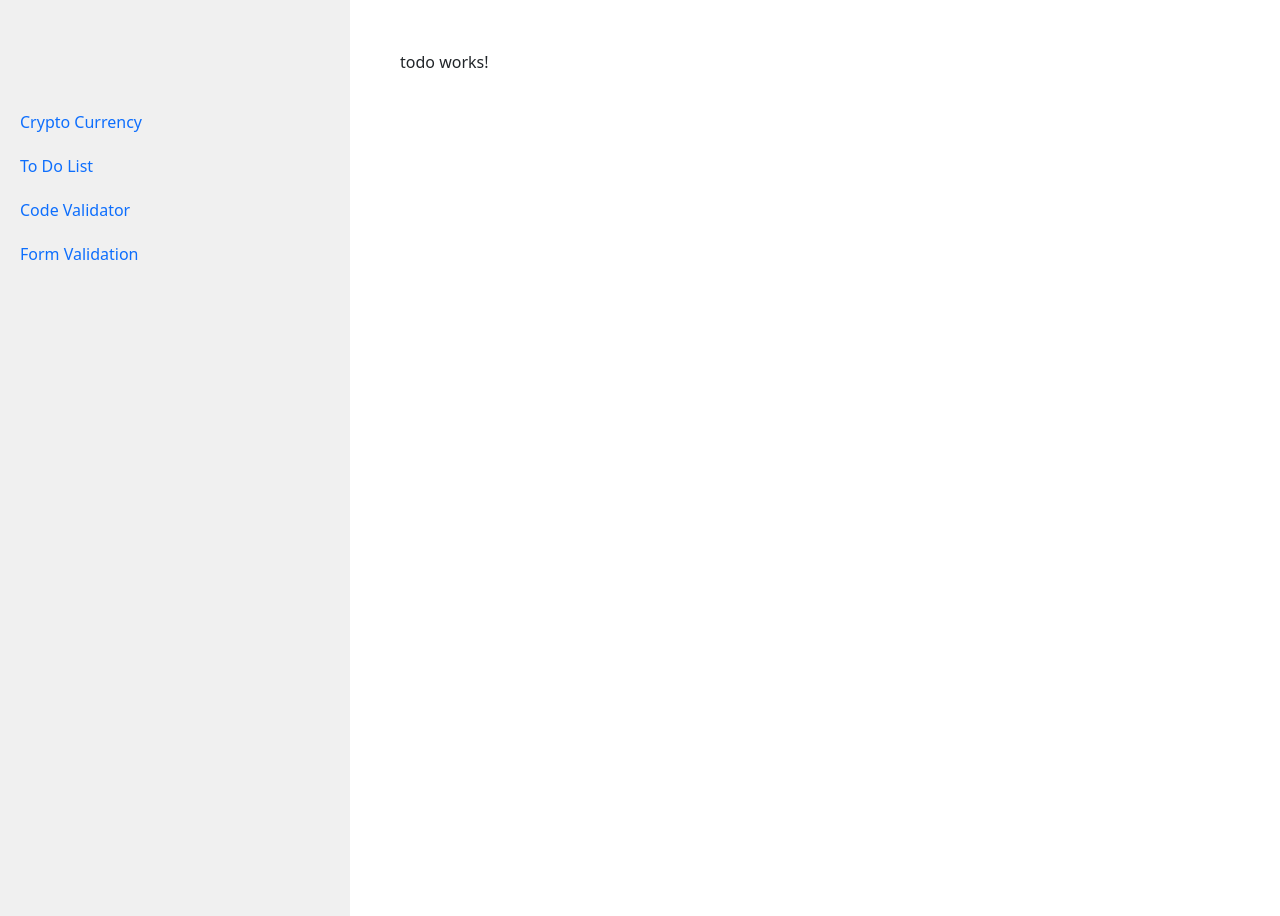
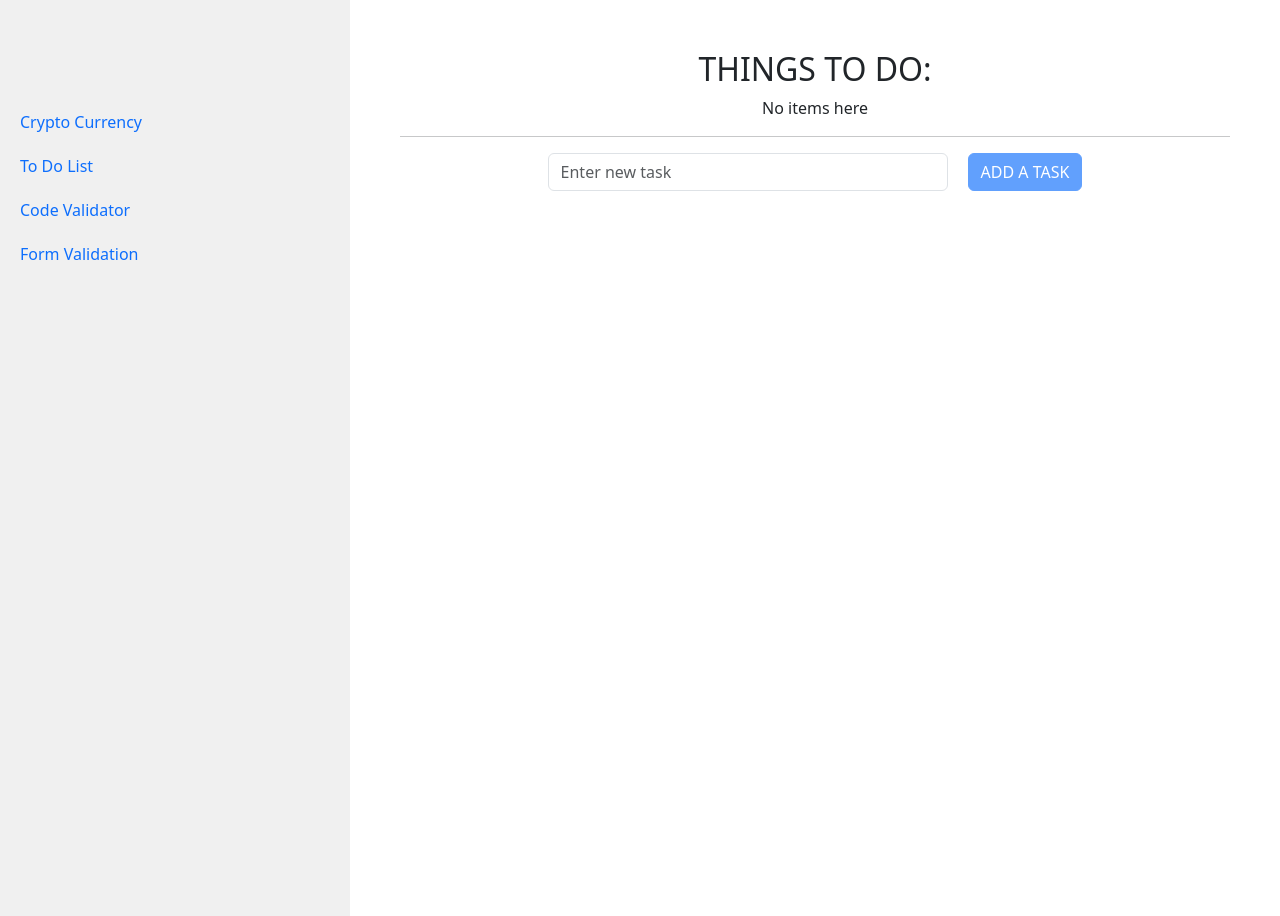
Before and after one commit to annrobles/ng-seventeen-trial, an Angular app: page /todo in a window 1280 px wide. Built offline with nearby package versions, Linux system fonts and the light colour scheme.

Commit message:
added the todo input fields

```diff
--- a/angular.json
+++ b/angular.json
@@ -31,6 +31,7 @@
             ],
             "styles": [
               "node_modules/bootstrap/scss/bootstrap.scss",
+              "node_modules/bootstrap-icons/font/bootstrap-icons.css",
               "src/styles.less"
             ],
             "scripts": [
--- a/package.json
+++ b/package.json
@@ -19,6 +19,7 @@
     "@angular/platform-browser-dynamic": "^17.3.0",
     "@angular/router": "^17.3.0",
     "bootstrap": "^5.3.3",
+    "bootstrap-icons": "^1.11.3",
     "rxjs": "~7.8.0",
     "tslib": "^2.3.0",
     "zone.js": "~0.14.3"
--- a/src/app/todo/todo.component.html
+++ b/src/app/todo/todo.component.html
@@ -1 +1,29 @@
-<p>todo works!</p>
+<div class="text-center">
+    <h2>THINGS TO DO:</h2>
+    <section>
+        @for (task of tasks; track $index) {
+            <div class="todo-task">
+                <div>
+                    <input class="form-check-input" type="checkbox" value="">
+                    <p>{{ task }}</p>
+                </div>
+                <div>
+                    <i class="bi bi-trash"></i>
+                </div>
+            </div>
+        } @empty {
+            <div>No items here</div>
+        }
+    </section>
+
+    <hr>
+
+    <div class="todo-footer">
+        <input type="text" class="form-control" id="task"
+        required
+        [(ngModel)]="task" name="task"
+        placeholder="Enter new task">
+
+        <button type="submit" class="btn btn-primary" [disabled]="task === ''" (click)="onSubmit(task)">ADD A TASK</button>
+    </div>
+</div>
--- a/src/app/todo/todo.component.less
+++ b/src/app/todo/todo.component.less
@@ -0,0 +1,38 @@
+.todo-task {
+    display: flex;
+    padding: 10px;
+    flex-direction: row;
+    justify-content: space-between;
+    align-items: center;
+
+    &:hover {
+        background-color: beige;
+    }
+
+    div:first-child {
+        display: flex;
+        flex-direction: row;
+        align-items: center;
+
+        p {
+            margin-left: 20px;
+            margin-bottom: 0;
+        }
+    }
+
+    .form-check-input, i {
+        cursor: pointer;
+    }
+}
+
+.todo-footer {
+    display: flex;
+    margin: auto;
+    flex-direction: row;
+    justify-content: center;
+
+    input {
+        width: 400px;
+        margin-right: 20px;
+    }
+}
--- a/src/app/todo/todo.component.ts
+++ b/src/app/todo/todo.component.ts
@@ -1,12 +1,20 @@
 import { Component } from '@angular/core';
+import { CommonModule } from '@angular/common';
+import { FormsModule } from '@angular/forms';
 
 @Component({
   selector: 'app-todo',
   standalone: true,
-  imports: [],
+  imports: [CommonModule, FormsModule],
   templateUrl: './todo.component.html',
   styleUrl: './todo.component.less'
 })
 export class TodoComponent {
+  task = '';
+  tasks: string[] = [];
 
+  onSubmit(value: string) {
+    this.tasks.push(value);
+    this.task = '';
+  }
 }
```
Also changed, not shown: 1 other file (tests, documents, lock files or other folders).
